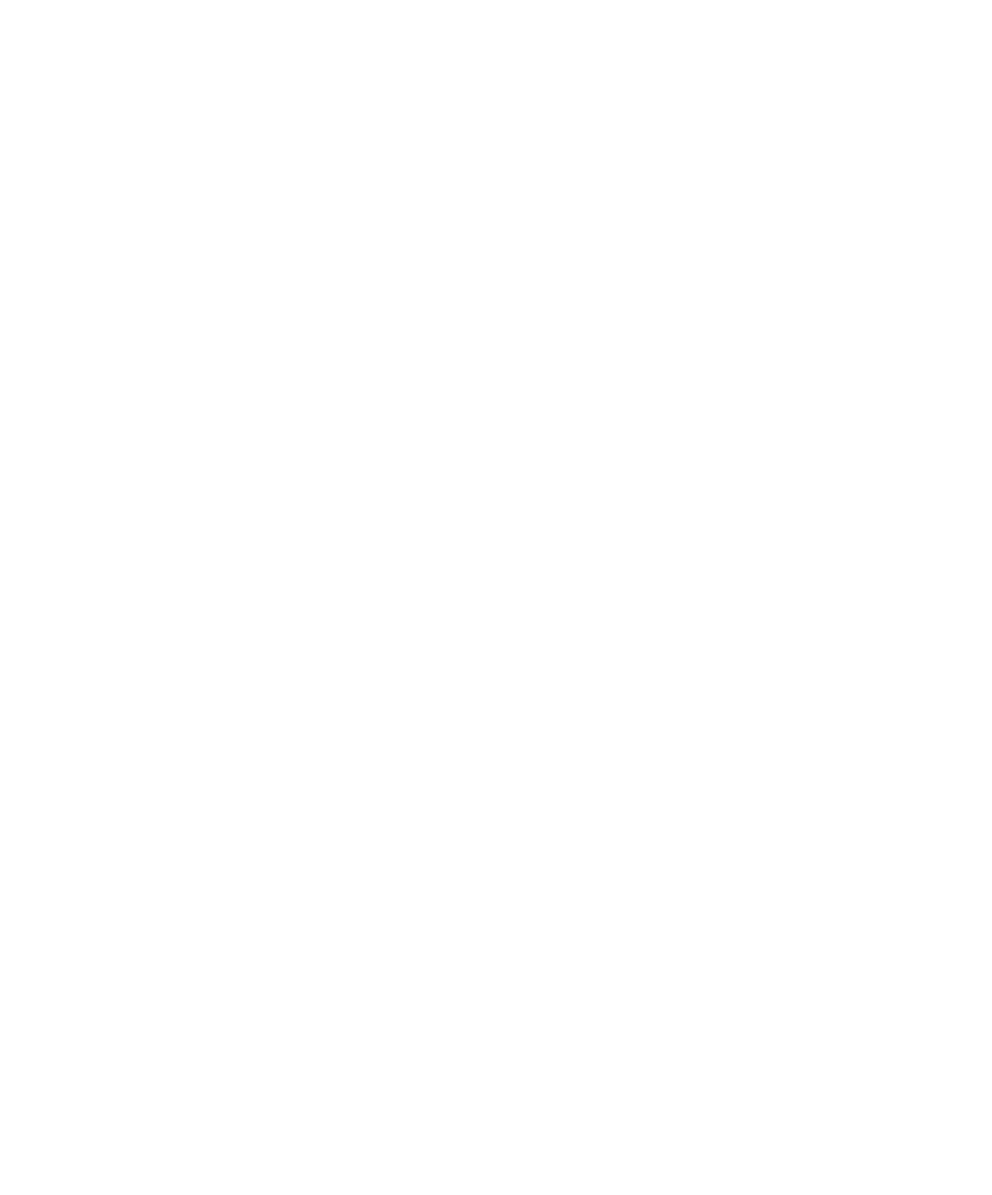
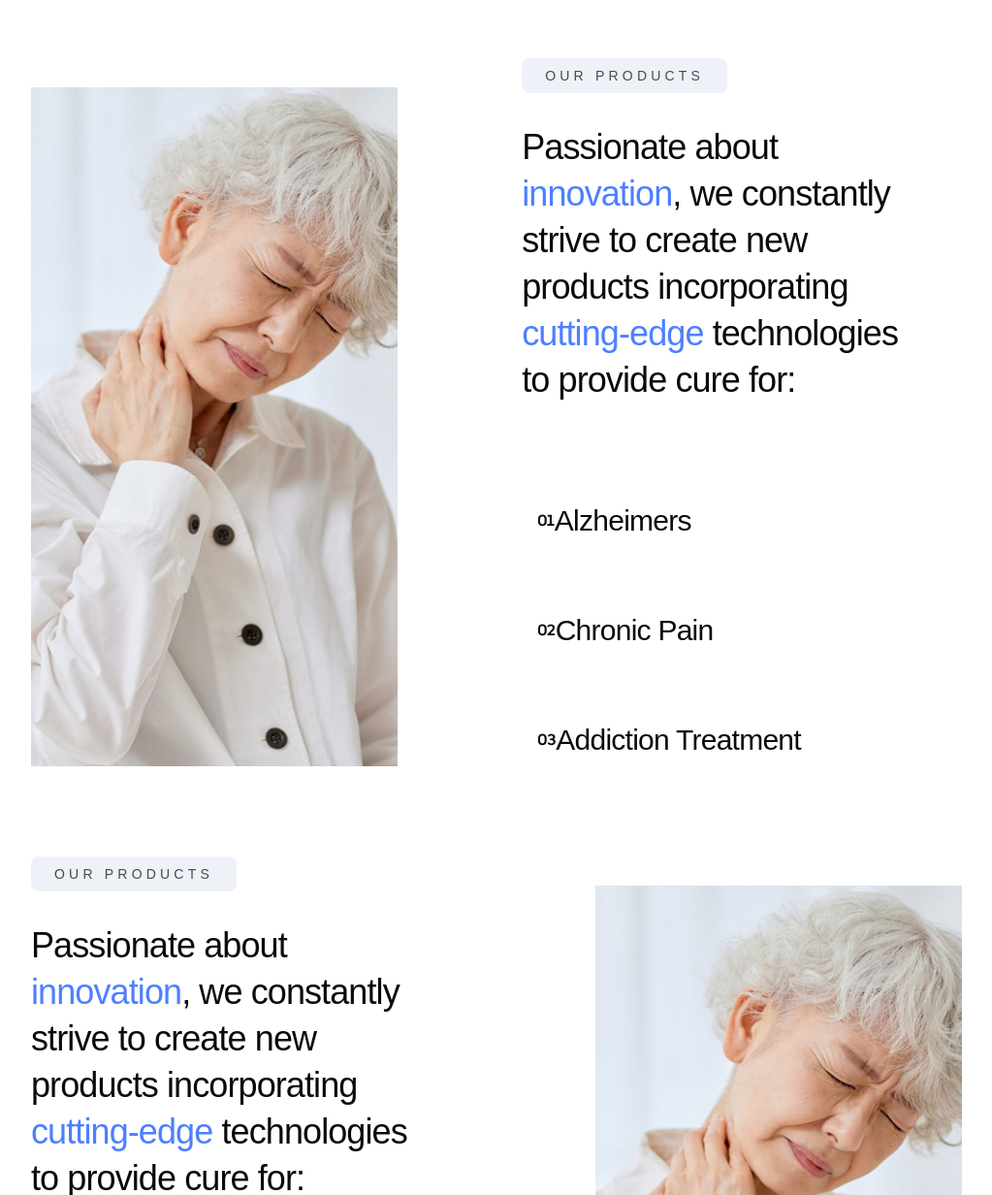
Before and after one commit to lenajeremy/evonmedics, a Next.js app: page / in a window 1280 px wide. Shown: the part 1568-2800 px from the top of the page at 97% size, without its empty margins (128-1151 px from the left). Built offline with nearby package versions, Linux system fonts and the light colour scheme; a web font is replaced by a local one.

Commit message:
Enhance layout and styles: update font usage in components, adjust spacing in Mission section, and improve button size

```diff
--- a/app/globals.css
+++ b/app/globals.css
@@ -1,8 +1,5 @@
 @import "tailwindcss";
 @import "tw-animate-css";
-* {
-  font-family: var(--font-sf-pro-display), sans-serif;
-}
 
 @custom-variant dark (&:is(.dark *));
 
@@ -135,6 +132,7 @@
 
   .subtitle {
     @apply text-xl text-white/75 font-medium leading-9;
+    font-family: "Uber Move", sans-serif;
   }
 
   .cursor {
--- a/components/pages/global/header.tsx
+++ b/components/pages/global/header.tsx
@@ -1,10 +1,13 @@
 "use client";
 import { Button } from "@/components/ui/button";
+import { UberMove } from "@/lib/fonts";
 import Image from "next/image";
 
 function Header() {
   return (
-    <header className="main-padding flex items-center justify-between py-4">
+    <header
+      className={`main-padding flex items-center justify-between py-4 ${UberMove.className}`}
+    >
       <div className="w-48 relative h-18">
         <Image src="/logo.svg" alt="EvonMedics' Official Logo" fill />
       </div>
@@ -39,9 +42,7 @@ function Header() {
         </ul>
       </nav>
 
-      <Button size={"lg"} className="bg-blue-500 hover:bg-blue-600">
-        CONTACT US
-      </Button>
+      <Button className="bg-blue-500 hover:bg-blue-600">CONTACT US</Button>
     </header>
   );
 }
--- a/components/pages/landing-page/hero.tsx
+++ b/components/pages/landing-page/hero.tsx
@@ -11,6 +11,7 @@ import Image from "next/image";
 import { Button } from "@/components/ui/button";
 import Fade, { FadeType } from "embla-carousel-fade";
 import Autoplay from "embla-carousel-autoplay";
+import { UberMove } from "@/lib/fonts";
 
 const carouselItems = [
   {
@@ -79,7 +80,7 @@ function Hero() {
                   fill
                   className="object-cover object-bottom pointer-events-none"
                 />
-                <div className="pointer-events-none absolute inset-0 bg-gradient-to-t from-black/80 to-black/40" />
+                <div className="pointer-events-none absolute inset-0 bg-gradient-to-t from-black to-black/40" />
                 <div className="absolute inset-0 main-padding mx-auto pt-[28vh]">
                   <div className="w-[45%] flex flex-col gap-4">
                     <p className="top-heading">{item.title}</p>
@@ -176,7 +177,7 @@ function CarouselSection({
     <button
       onClick={() => setIndex(index - 1)}
       role="button"
-      className={`flex py-3 pt-5 px-3 gap-3 relative text-white ${
+      className={`flex py-3 pt-5 px-3 gap-3 relative text-white ${UberMove.className} ${
         active ? "opacity-100" : "opacity-45"
       }`}
     >
--- a/components/pages/landing-page/product-and-services.tsx
+++ b/components/pages/landing-page/product-and-services.tsx
@@ -5,167 +5,113 @@ import Image from "next/image";
 import { Tag } from "@/components/pages/global";
 import gsap from "gsap";
 import { ScrollTrigger } from "gsap/dist/ScrollTrigger";
+import { UberMove } from "@/lib/fonts";
+import Link from "next/link";
 
 gsap.registerPlugin(ScrollTrigger);
 
-const ListItem = ({ children, isFirst = false }: { children: React.ReactNode; isFirst?: boolean }) => (
-  <div className="relative flex items-center group">
-    <div className="w-2 h-2 rounded-full bg-[#4D7FFF] mr-3" />
-    <span className={`text-xl ${isFirst ? "text-[#4D7FFF] group-hover:translate-x-2" : ""} transition-transform`}>
-      {children}
+const ListItem = ({
+  isLast = false,
+  index,
+  text,
+}: {
+  isLast?: boolean;
+  index: number;
+  text: string;
+}) => (
+  <Link
+    href="/"
+    className={`relative group flex w-full items-center group py-6 px-4 border-t-[1.5]  border-t-[#E3E3E3] ${
+      isLast && "border-t-0"
+    }`}
+  >
+    <span className={`${UberMove.className} font-bold`}>
+      {index.toString().padStart(2, "0")}
     </span>
-    {isFirst && (
+    <span className={`flex-1 text-3xl font-normal tracking-tight`}>{text}</span>
     <svg
-        className="ml-2 w-6 h-6 text-[#4D7FFF] group-hover:translate-x-2 transition-transform"
-        viewBox="0 0 24 24"
+      width="64"
+      height="65"
+      viewBox="0 0 64 65"
       fill="none"
       xmlns="http://www.w3.org/2000/svg"
+      className="opacity-0 group-hover:opacity-100 transition-opacity duration-300"
     >
+      <rect
+        width="64"
+        height="64"
+        transform="translate(0 0.452393)"
+        fill="#507FFF"
+      />
       <path
-          d="M5 12H19M19 12L12 5M19 12L12 19"
-          stroke="currentColor"
-          strokeWidth="2"
-          strokeLinecap="round"
-          strokeLinejoin="round"
+        d="M17.9393 44.4393C17.3536 45.0251 17.3536 45.9749 17.9393 46.5607C18.5251 47.1464 19.4749 47.1464 20.0607 46.5607L17.9393 44.4393ZM46.5 19.5C46.5 18.6716 45.8284 18 45 18L31.5 18C30.6716 18 30 18.6716 30 19.5C30 20.3284 30.6716 21 31.5 21H43.5V33C43.5 33.8284 44.1716 34.5 45 34.5C45.8284 34.5 46.5 33.8284 46.5 33L46.5 19.5ZM20.0607 46.5607L46.0607 20.5607L43.9393 18.4393L17.9393 44.4393L20.0607 46.5607Z"
+        fill="white"
       />
     </svg>
-    )}
-  </div>
+  </Link>
 );
 
 export default function ProductAndServices() {
-  const containerRef = useRef<HTMLElement>(null);
-  const textRefs = useRef<(HTMLDivElement | null)[]>([]);
-  const imageRefs = useRef<(HTMLImageElement | null)[]>([]);
-
-  useEffect(() => {
-    if (!containerRef.current) return;
-
-    const ctx = gsap.context(() => {
-      // Products section animation
-      const tl1 = gsap.timeline({
-        scrollTrigger: {
-          trigger: containerRef.current,
-          start: "top 60%",
-          end: "bottom 60%",
-          toggleActions: "play none none reverse",
-        },
-      });
-
-      // Initial states
-      textRefs.current.forEach((el) => {
-        if (el) {
-          gsap.set(el, {
-            opacity: 0,
-            y: 50,
-            filter: "blur(10px) brightness(1.5)",
-          });
-        }
-      });
-
-      imageRefs.current.forEach((el) => {
-        if (el) {
-          gsap.set(el, {
-            opacity: 0,
-            y: 100,
-          });
-        }
-      });
-
-      // Animate elements
-      textRefs.current.forEach((el, index) => {
-        if (el) {
-          tl1.to(
-            el,
-            {
-              opacity: 1,
-              y: 0,
-              filter: "blur(0px) brightness(1)",
-              duration: 1.2,
-              ease: "power3.out",
-            },
-            index * 0.2
-          );
-        }
-      });
-
-      imageRefs.current.forEach((el, index) => {
-        if (el) {
-          tl1.to(
-            el,
-            {
-              opacity: 1,
-              y: 0,
-              duration: 1.2,
-              ease: "power3.out",
-            },
-            0.3
-          );
-        }
-      });
-    });
-
-    return () => ctx.revert();
-  }, []);
-
   return (
-    <section ref={containerRef} className="main-padding py-32">
-      {/* Products Section */}
+    <section className="main-padding flex flex-col gap-16">
       <div className="flex flex-col gap-32">
-        <div className="flex gap-32">
+        <div className="flex gap-32 items-center">
           <div className="flex-1">
             <Image
-              ref={(el: HTMLImageElement | null) => { imageRefs.current[0] = el }}
-              src="/images/hero2.jpg"
-              alt="Senior patient with chronic pain"
-              width={600}
-              height={600}
-              className="w-full h-[600px] object-cover rounded-3xl"
-              priority
+              src={"/images/granny.png"}
+              alt="White Grandma"
+              width={700}
+              height={700}
+              className="h-[700px] w-[600px] object-cover"
             />
           </div>
-          <div className="flex flex-col gap-8 flex-[1.2]" ref={(el: HTMLDivElement | null) => { textRefs.current[0] = el }}>
+          <div className="flex flex-col gap-8 flex-[1.2] items-start">
             <Tag text="OUR PRODUCTS" />
-            <div className="space-y-6">
-              <p className="text-xl">
-                Passionate about <span className="text-[#4D7FFF]">innovation</span>, we constantly strive to create new products incorporating{" "}
-                <span className="text-[#4D7FFF]">cutting-edge</span> technologies to provide cure for:
+            <div className="space-y-16 pr-16">
+              <p className="text-4xl font-medium leading-12 tracking-tight">
+                Passionate about{" "}
+                <span className="text-[#4D7FFF]">innovation</span>, we
+                constantly strive to create new products incorporating{" "}
+                <span className="text-[#4D7FFF]">cutting-edge</span>{" "}
+                technologies to provide cure for:
               </p>
-              <div className="space-y-6">
-                <ListItem isFirst>Alzheimers</ListItem>
-                <ListItem>Chronic Pain</ListItem>
-                <ListItem>Addiction Treatment</ListItem>
+              <div>
+                <ListItem index={1} text="Alzheimers" />
+                <ListItem index={2} text="Chronic Pain" />
+                <ListItem index={3} isLast text="Addiction Treatment" />
+              </div>
             </div>
           </div>
         </div>
       </div>
 
-        {/* Services Section */}
-        <div className="flex gap-32">
-          <div className="flex flex-col gap-8 flex-[1.2]" ref={(el: HTMLDivElement | null) => { textRefs.current[1] = el }}>
-            <Tag text="OUR SERVICES" />
-            <div className="space-y-6">
-              <p className="text-xl">
-                Passionate about <span className="text-[#4D7FFF]">innovation</span>, we constantly strive to create new products incorporating{" "}
-                <span className="text-[#4D7FFF]">cutting-edge</span> technologies.
+      <div className="flex flex-col gap-32">
+        <div className="flex gap-32 items-center flex-row-reverse">
+          <div className="flex-1">
+            <Image
+              src={"/images/granny.png"}
+              alt="White Grandma"
+              width={700}
+              height={700}
+              className="h-[700px] w-[600px] object-cover"
+            />
+          </div>
+          <div className="flex flex-col gap-8 flex-[1.2] items-start">
+            <Tag text="OUR PRODUCTS" />
+            <div className="space-y-16 pr-16">
+              <p className="text-4xl font-medium leading-12 tracking-tight">
+                Passionate about{" "}
+                <span className="text-[#4D7FFF]">innovation</span>, we
+                constantly strive to create new products incorporating{" "}
+                <span className="text-[#4D7FFF]">cutting-edge</span>{" "}
+                technologies to provide cure for:
               </p>
-              <div className="space-y-6">
-                <ListItem isFirst>Innovation</ListItem>
-                <ListItem>Products</ListItem>
-                <ListItem>Therapeutics</ListItem>
+              <div>
+                <ListItem index={1} text="Alzheimers" />
+                <ListItem index={2} text="Chronic Pain" />
+                <ListItem index={3} isLast text="Addiction Treatment" />
               </div>
             </div>
-          </div>
-          <div className="flex-1">
-            <Image
-              ref={(el: HTMLImageElement | null) => { imageRefs.current[1] = el }}
-              src="/images/hero3.jpg"
-              alt="Baby receiving care"
-              width={600}
-              height={600}
-              className="w-full h-[600px] object-cover rounded-3xl"
-              priority
-            />
           </div>
         </div>
       </div>
--- a/components/ui/button.tsx
+++ b/components/ui/button.tsx
@@ -24,7 +24,7 @@ const buttonVariants = cva(
       size: {
         default: "h-9 px-4 py-2 has-[>svg]:px-3",
         sm: "h-8 rounded-md gap-1.5 px-3 has-[>svg]:px-2.5",
-        lg: "h-10 rounded-md px-6 has-[>svg]:px-4",
+        lg: "h-12 rounded-md px-10 has-[>svg]:px-4 text-lg",
         icon: "size-9",
       },
     },
```
Also changed, not shown: components/pages/landing-page/mission.tsx (+6 -6 lines), public/images/granny.png (added). Lines whose indentation alone changed are shown as unchanged.
